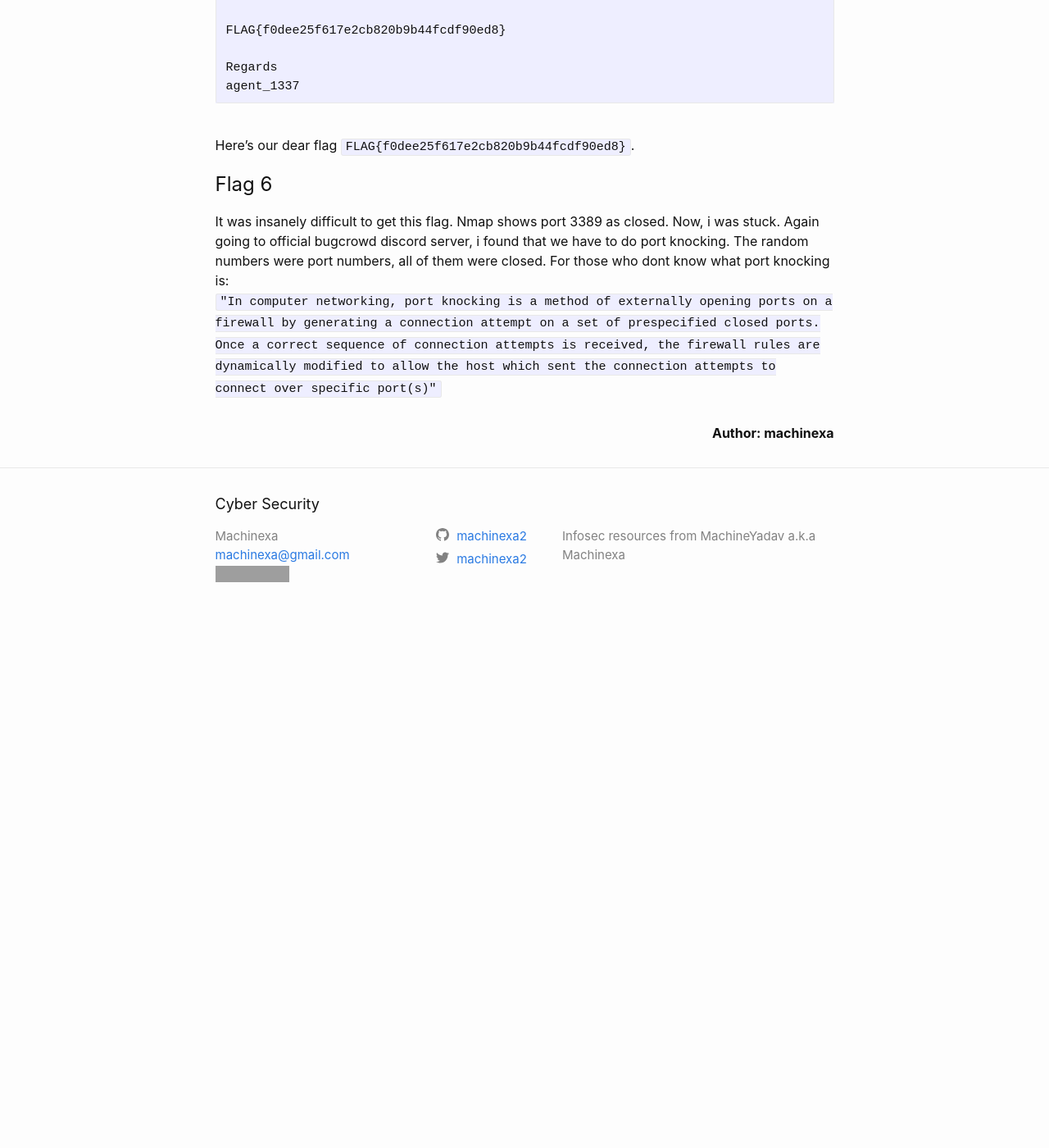
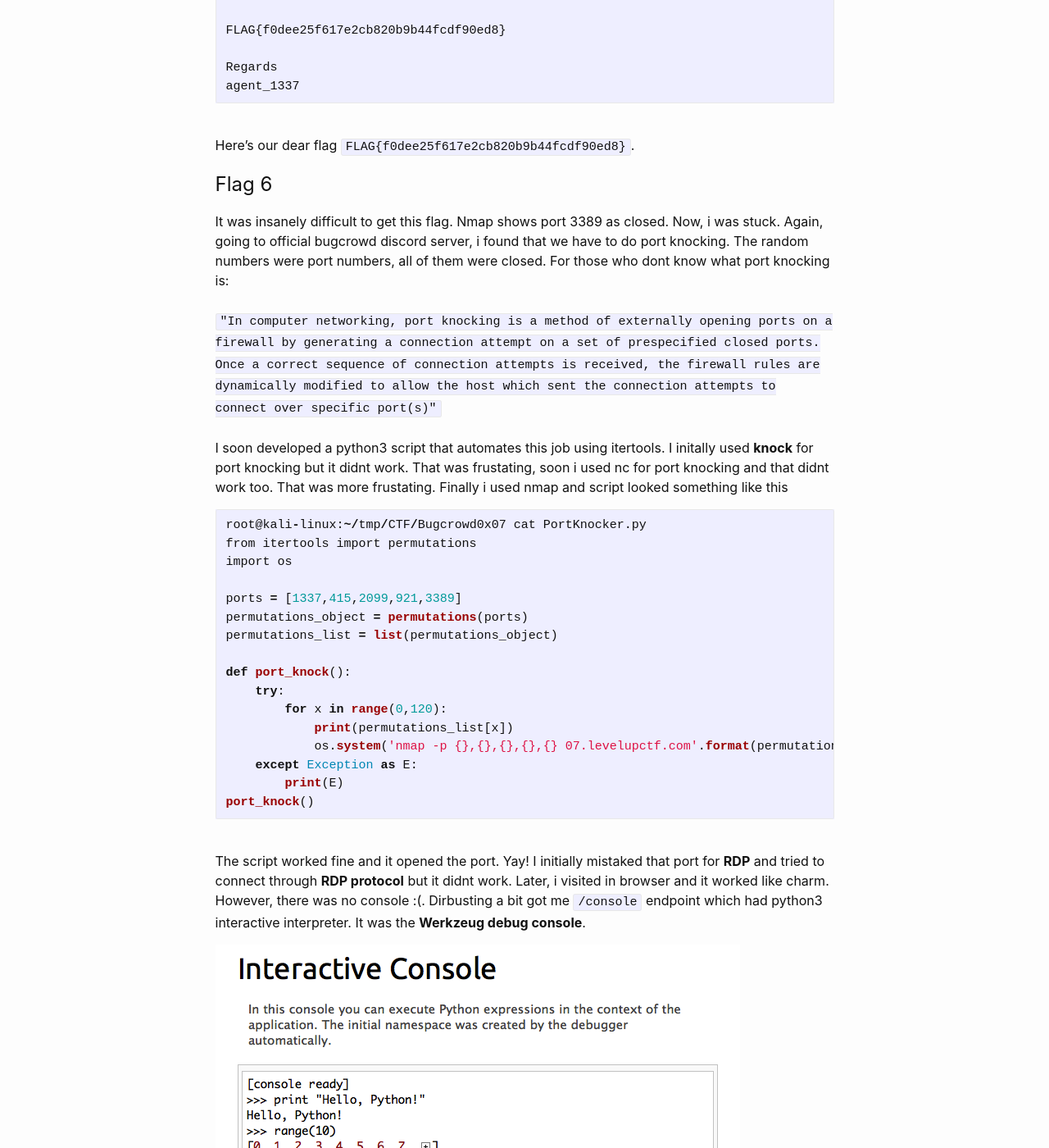
Before and after one commit to machinexa2/machinexa2.github.io, a Jekyll site: the page built from writeups/_posts/2020-08-30-bugcrowd0x07.markdown, in a window 1280 px wide and 1400 px high, scrolled down 5759 px. Shown: the whole window at 82% size. Built offline with Jekyll 4.4.1, drawn with Linux system fonts in a browser that asks for light colours; before the commit the page ends 6530 px from its top, so only the background shows below that; some of the changed text lies outside the part shown; grey boxes are pictures that could not be loaded.

Commit message:
03:45:47 PM 09/04/2020

````diff
--- a/writeups/_posts/2020-08-30-bugcrowd0x07.markdown
+++ b/writeups/_posts/2020-08-30-bugcrowd0x07.markdown
@@ -109,5 +109,37 @@ agent_1337
 Here's our dear flag `FLAG{f0dee25f617e2cb820b9b44fcdf90ed8}`.
 
 # Flag 6
-It was insanely difficult to get this flag. Nmap shows port 3389 as closed. Now, i was stuck. Again going to official bugcrowd discord server, i found that we have to do port knocking. The random numbers were port numbers, all of them were closed. For those who dont know what port knocking is:
+It was insanely difficult to get this flag. Nmap shows port 3389 as closed. Now, i was stuck. Again, going to official bugcrowd discord server, i found that we have to do port knocking. The random numbers were port numbers, all of them were closed. For those who dont know what port knocking is:
+<br>
 `"In computer networking, port knocking is a method of externally opening ports on a firewall by generating a connection attempt on a set of prespecified closed ports. Once a correct sequence of connection attempts is received, the firewall rules are dynamically modified to allow the host which sent the connection attempts to connect over specific port(s)"`
+<br>
+I soon developed a python3 script that automates this job using itertools. I initally used **knock** for port knocking but it didnt work. That was frustating, soon i used nc for port knocking and that didnt work too. That was more frustating. Finally i used nmap and script looked something like this
+```python
+root@kali-linux:~/tmp/CTF/Bugcrowd0x07 cat PortKnocker.py
+from itertools import permutations
+import os
+
+ports = [1337,415,2099,921,3389]
+permutations_object = permutations(ports)
+permutations_list = list(permutations_object)
+
+def port_knock():
+    try:
+        for x in range(0,120):
+            print(permutations_list[x])
+            os.system('nmap -p {},{},{},{},{} 07.levelupctf.com'.format(permutations_list[x][0], permutations_list[x][1], permutations_list[x][2],permutations_list[x][3], permutations_list[x][4]))
+    except Exception as E:
+	print(E)
+port_knock()
+```
+<br>
+The script worked fine and it opened the port. Yay! I initially mistaked that port for **RDP** and tried to connect through **RDP protocol** but it didnt work. Later, i visited in browser and it worked like charm. However, there was no console :(. Dirbusting a bit got me `/console` endpoint which had python3 interactive interpreter. It was the **Werkzeug debug console**.
+
+![Werkzeug console](/writeups/assets/images/bugcrowd0x07_werkzeug.png)
+
+I looked at source code, js files and urls. There was a secret variable exposed in javascript file but i couldnt use it. Doing **searchsploit** showed me Werkzeug console had an exploit. The metasploit exploit didnt work for some reasons so i opted for custom exploit. I got a shell after using that exploit and got another flag `FLAG{022d8a7a561a02c371fd7c5ec3e5ea06}`
+
+# Flag 7
+Flag 7 was very easy. There were credentials in `/opt/credentials` and i logged in using that creds. There was a button to destroy the WannaSpy spyware and i did it. I defeated *The Matriarch* and got 7th flag.
+
+![The Matriarch](/writeups/assets/images/bugcrowd0x07_matriarch.png)
````
Also changed, not shown: writeups/assets/images/bugcrowd0x07_matriarch.png (added), writeups/assets/images/bugcrowd0x07_werkzeug.png (added), 1 other file.
